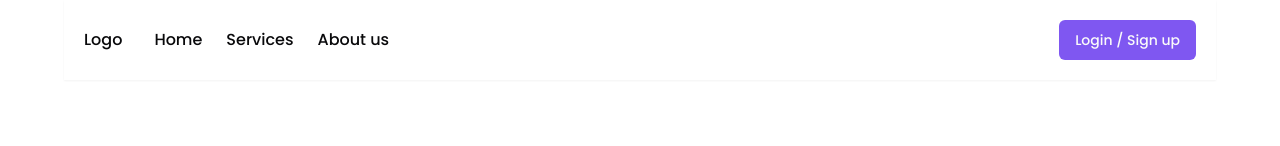
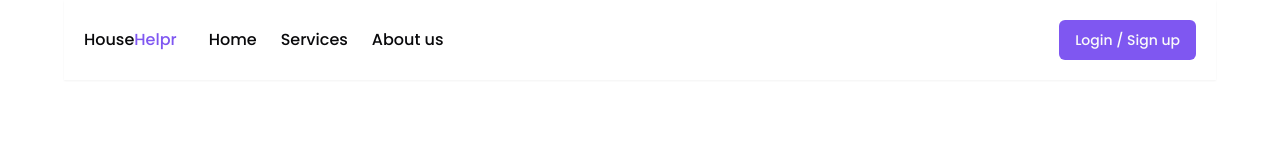
Before and after one commit to Sahil-kachhap/Helpr, a Next.js app: page / in a window 1280 px wide. Shown: the top 146 px of the page. Built offline with nearby package versions, Linux system fonts and the light colour scheme; no server answers.

Commit message:
chore: update logo at homepage

```diff
--- a/app/_components/Header.jsx
+++ b/app/_components/Header.jsx
@@ -11,7 +11,7 @@ function Header() {
   return (
     <div className='p-5 shadow-sm flex justify-between'>
       <div className='flex items-center gap-8'>
-        <h1>Logo</h1>
+        <h1>House<span className='text-primary font-medium'>Helpr</span></h1>
         <div className='md:flex items-center gap-6 hidden'>
           <Link href={'/'}><h2 className='hover:scale-105 hover:text-primary cursor-pointer'>Home</h2></Link>
           <h2 className='hover:scale-105 hover:text-primary cursor-pointer'>Services</h2>
```
